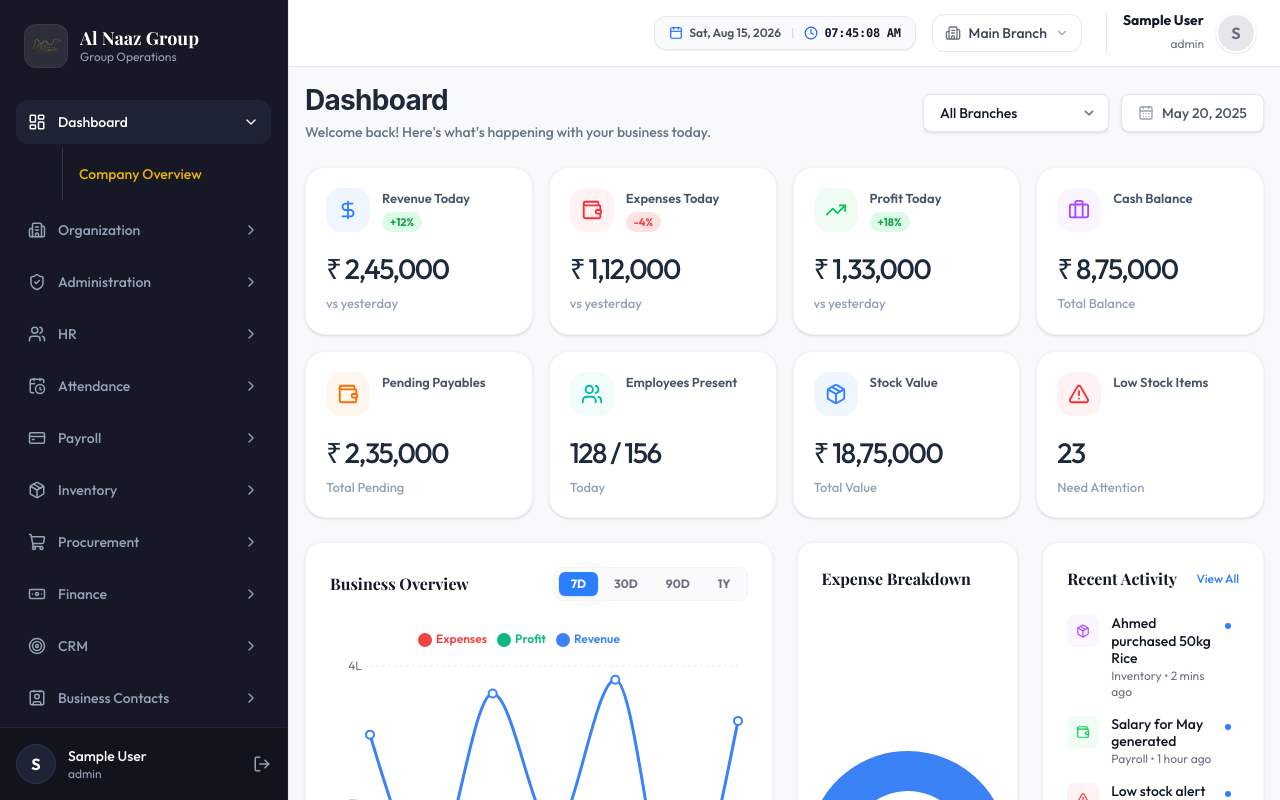
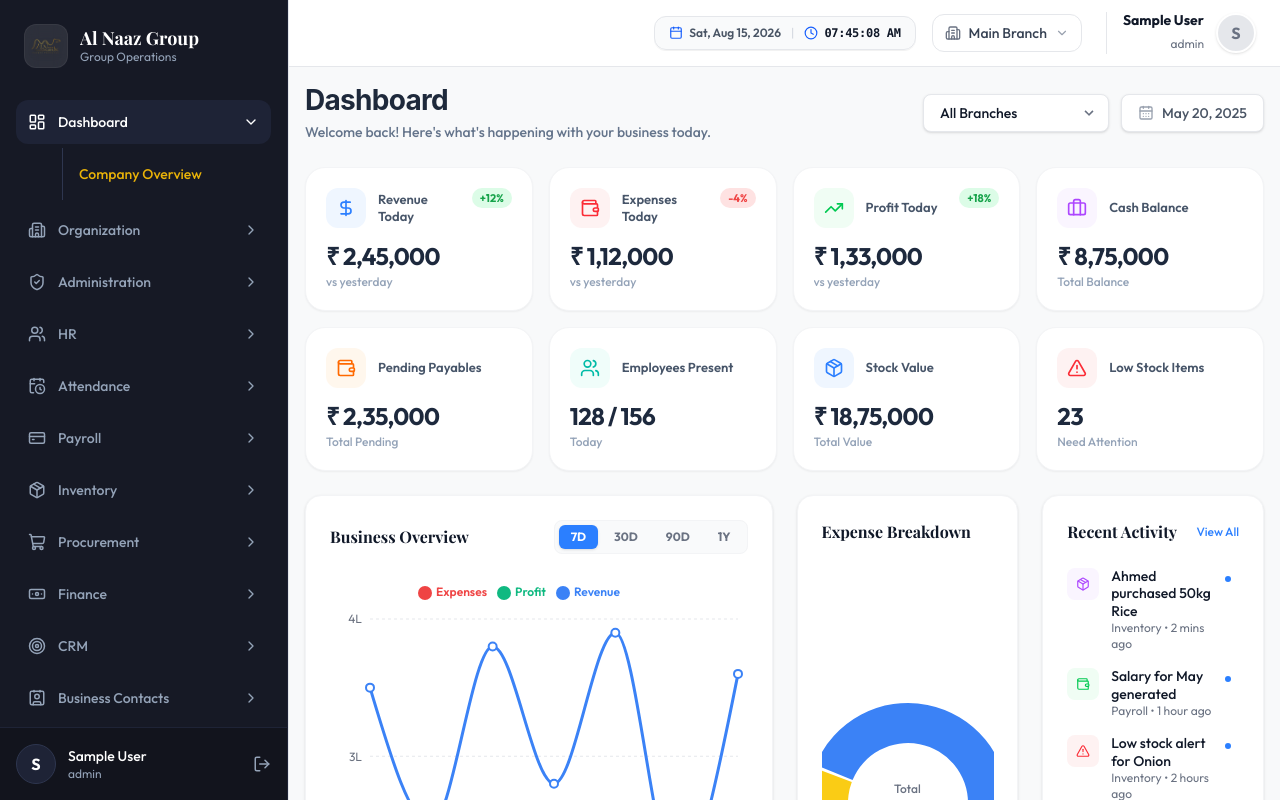
Before and after one commit to JishnuV2004/AL_NAAZ_ERP, a React (Vite) app: page /dashboard/companyoverview in a window 1280 px wide. Built offline with nearby package versions, Linux system fonts and the light colour scheme; sample sign-in values are in the browser's storage; a web font is replaced by a local one.

Commit message:
bashboard updated

```diff
--- a/src/pages/Dashboard/CompanyOverview.jsx
+++ b/src/pages/Dashboard/CompanyOverview.jsx
@@ -36,23 +36,23 @@ const MOCK_BAR_DATA = [
 ];
 
 const MetricCard = ({ title, amount, subtitle, icon: Icon, trend, trendValue, iconColor, iconBg }) => (
-  <div className="bg-white p-5 rounded-[20px] border border-gray-100 shadow-sm flex flex-col justify-between hover:shadow-md transition-shadow min-h-[140px]">
-    <div className="flex items-start gap-3 mb-4">
-      <div className={`w-11 h-11 rounded-2xl flex items-center justify-center shrink-0 ${iconBg}`}>
-        <Icon size={22} className={iconColor} />
+  <div className="bg-white p-4.5 sm:p-5 rounded-[20px] border border-gray-100 shadow-xs flex flex-col justify-between hover:shadow-md transition-all min-h-[135px]">
+    <div className="flex items-start justify-between gap-2.5 mb-3">
+      <div className="flex items-center gap-3 min-w-0">
+        <div className={`w-10 h-10 rounded-xl flex items-center justify-center shrink-0 ${iconBg}`}>
+          <Icon size={20} className={iconColor} />
+        </div>
+        <span className="text-[#475569] text-xs sm:text-[13px] font-semibold leading-tight">{title}</span>
       </div>
-      <div className="flex flex-col items-start pt-0.5">
-        <span className="text-[#475569] text-[13px] font-semibold leading-tight">{title}</span>
-        {trend && (
-          <span className={`text-[11px] font-bold px-2 py-0.5 mt-1.5 rounded-full ${trend === 'up' ? 'text-[#16a34a] bg-[#dcfce7]' : 'text-[#ef4444] bg-[#fee2e2]'}`}>
-            {trendValue}
-          </span>
-        )}
-      </div>
+      {trend && (
+        <span className={`text-[11px] font-bold px-2 py-0.5 rounded-full shrink-0 ${trend === 'up' ? 'text-[#16a34a] bg-[#dcfce7]' : 'text-[#ef4444] bg-[#fee2e2]'}`}>
+          {trendValue}
+        </span>
+      )}
     </div>
     <div className="mt-auto min-w-0">
-      <div className="font-sans text-[28px] font-medium text-slate-800 tracking-tighter mb-1 truncate">{amount}</div>
-      <p className="text-[13px] font-medium text-[#94a3b8] truncate">{subtitle}</p>
+      <div className="font-sans text-xl sm:text-2xl font-bold text-slate-800 tracking-tight mb-0.5 whitespace-nowrap">{amount}</div>
+      <p className="text-xs font-medium text-[#94a3b8] truncate">{subtitle}</p>
     </div>
   </div>
 );
@@ -89,8 +89,8 @@ const CompanyOverview = () => {
         </div>
       </div>
 
-      {/* Top Metrics Grid */}
-      <div className="grid grid-cols-1 sm:grid-cols-2 lg:grid-cols-4 2xl:grid-cols-8 gap-4">
+      {/* Top Metrics Grid: 4 cards in 1st row, remaining 4 cards in 2nd row */}
+      <div className="grid grid-cols-1 sm:grid-cols-2 lg:grid-cols-4 gap-3.5 sm:gap-4">
         <MetricCard title="Revenue Today" amount="₹ 2,45,000" subtitle="vs yesterday" icon={DollarSign} trend="up" trendValue="+12%" iconBg="bg-blue-50" iconColor="text-blue-500" />
         <MetricCard title="Expenses Today" amount="₹ 1,12,000" subtitle="vs yesterday" icon={Wallet} trend="down" trendValue="-4%" iconBg="bg-red-50" iconColor="text-red-500" />
         <MetricCard title="Profit Today" amount="₹ 1,33,000" subtitle="vs yesterday" icon={TrendingUp} trend="up" trendValue="+18%" iconBg="bg-green-50" iconColor="text-green-500" />
```
